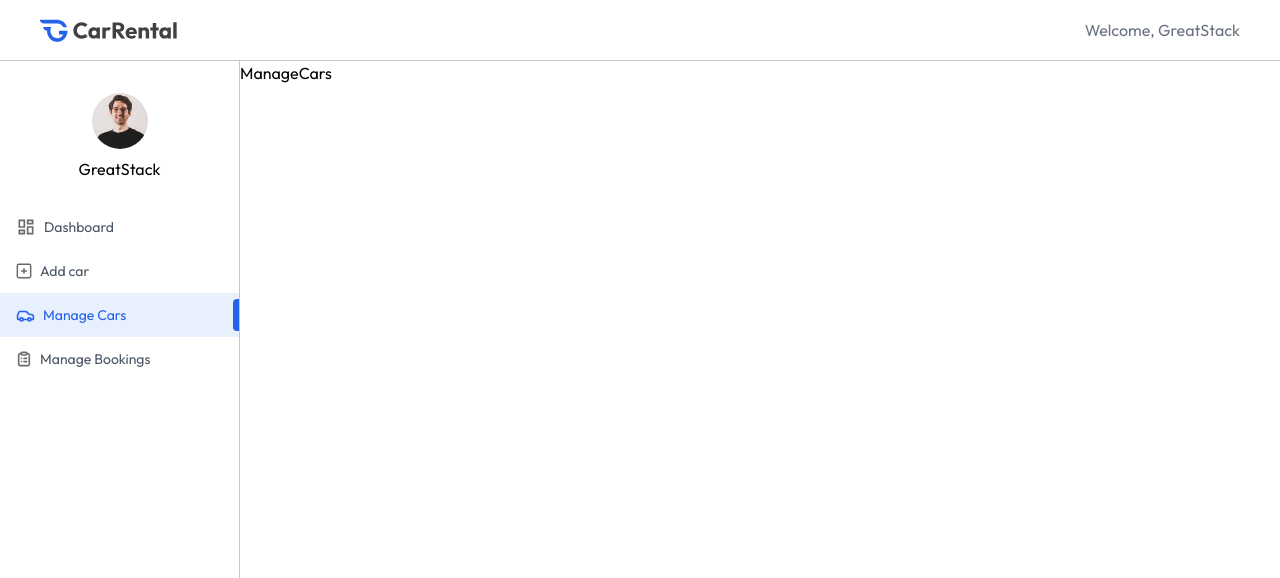
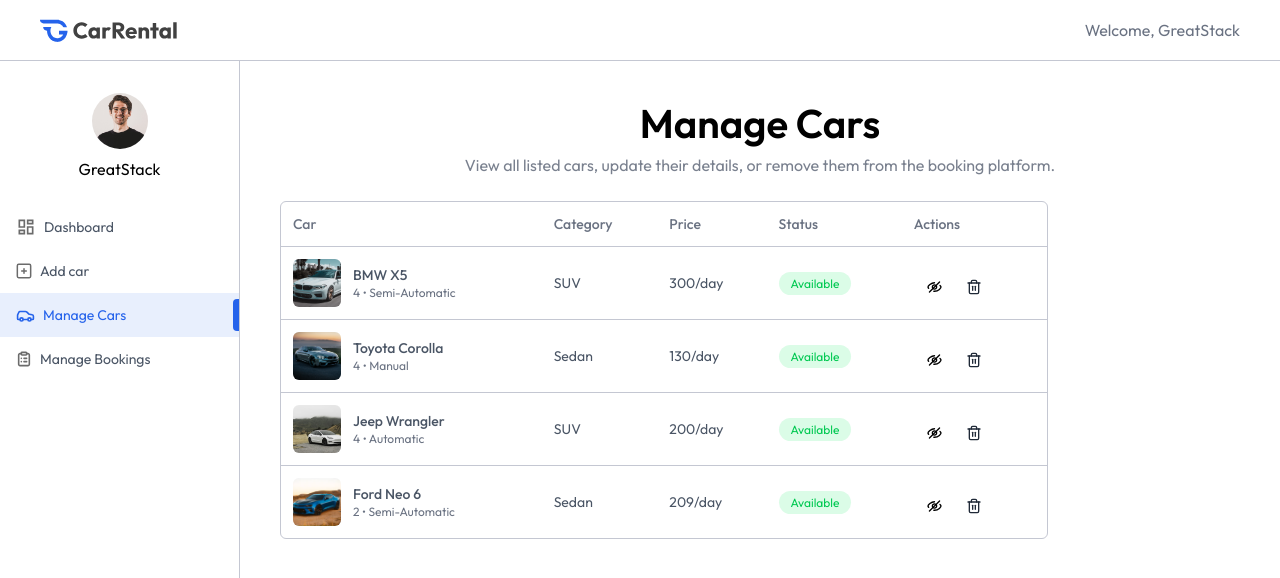
Before and after one commit to rishikeshmahale/MERN-CAR-RENTAL-BOOKING-APP, a React (Vite) app in the folder client/: page /owner/manage-cars in a window 1280 px wide. Shown: the top 578 px of the page. Built offline with nearby package versions, Linux system fonts and the light colour scheme.

Commit message:
Modified ManageCars page

```diff
--- a/client/src/pages/owner/ManageCars.jsx
+++ b/client/src/pages/owner/ManageCars.jsx
@@ -1,8 +1,99 @@
+import { useEffect, useState } from "react";
+import { assets, dummyCarData } from "../../assets/assets.js";
+import Title from "../../components/Title.jsx";
 
 const ManageCars = () => {
+  const [cars, setCars] = useState([]);
+
+  const currency = import.meta.env.VITE_CURRENCY;
+
+  useEffect(() => {
+    const fetchOwnerCars = async () => {
+      setCars(dummyCarData);
+    };
+
+    fetchOwnerCars();
+  }, []);
+
+  const toggleAvailability = () => {};
+
+  const deleteCar = () => {};
+
   return (
-    <div>ManageCars</div>
-  )
-}
+    <div className="px-4 pt-10 md:px-10 w-full">
+      <Title
+        title="Manage Cars"
+        subTitle="View all listed cars, update their details, or remove them from the booking platform."
+      />
+
+      <div className="max-w-3xl w-full rounded-md overflow-hidden border border-borderColor mt-6">
+        <table className="w-full border-collapse text-left text-sm text-gray-600">
+          <thead className="text-gray-500">
+            <tr>
+              <th className="p-3 font-medium">Car</th>
+              <th className="p-3 font-medium max-md:hidden">Category</th>
+              <th className="p-3 font-medium">Price</th>
+              <th className="p-3 font-medium max-md:hidden">Status</th>
+              <th className="p-3 font-medium">Actions</th>
+            </tr>
+          </thead>
+          <tbody>
+            {cars.map((car, index) => (
+              <tr key={index} className="border-t border-borderColor">
+                <td className="p-3 flex items-center gap-3">
+                  <img
+                    src={car.image}
+                    alt=""
+                    className="h-12 w-12 aspect-square rounded-md object-cover"
+                  />
+                  <div className="max-md:hidden">
+                    <p className="font-medium">
+                      {car.brand} {car.model}
+                    </p>
+                    <p className="text-xs text-gray-500">
+                      {car.seating_capacity} • {car.transmission}
+                    </p>
+                  </div>
+                </td>
+
+                <td className="p-3 max-md:hidden">{car.category}</td>
+                <td className="p-3">
+                  {currency}
+                  {car.pricePerDay}/day
+                </td>
+
+                <td className="p-3 max-md:hidden">
+                  <span
+                    className={`px-3 py-1 rounded-full text-xs ${car.isAvaliable ? "bg-green-100 text-green-500" : "bg-red-100 text-red-500"}`}
+                  >
+                    {car.isAvaliable ? "Available" : "Unavailable"}
+                  </span>
+                </td>
+
+                <td className="flex items-center p-3">
+                  <img
+                    onClick={() => toggleAvailability(car._id)}
+                    src={
+                      car.isAvaliable ? assets.eye_close_icon : assets.eye_icon
+                    }
+                    alt=""
+                    className="cursor-pointer"
+                  />
+
+                  <img
+                    onClick={() => deleteCar(car._id)}
+                    src={assets.delete_icon}
+                    alt=""
+                    className="cursor-pointer"
+                  />
+                </td>
+              </tr>
+            ))}
+          </tbody>
+        </table>
+      </div>
+    </div>
+  );
+};
 
 export default ManageCars;
```
